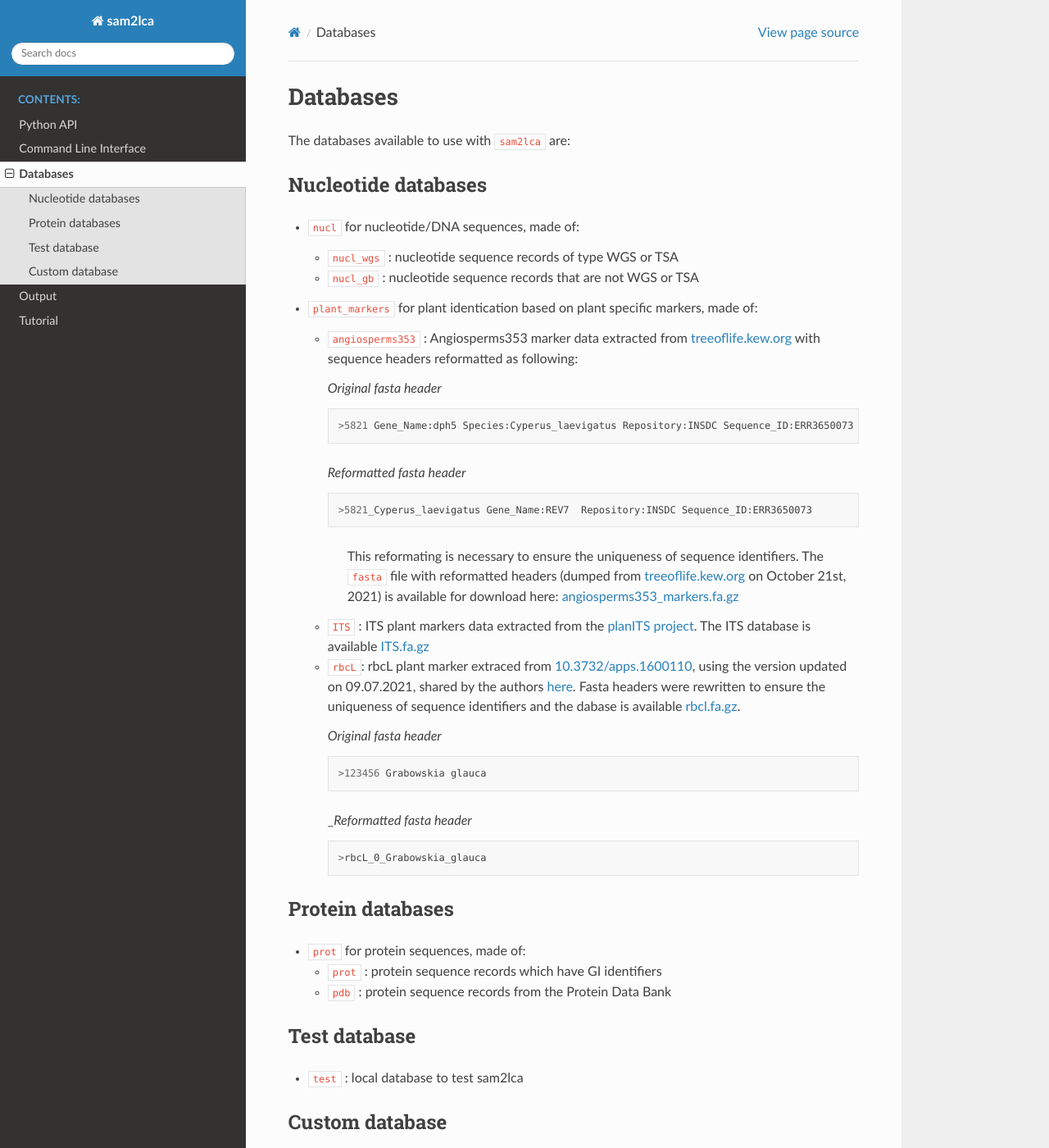
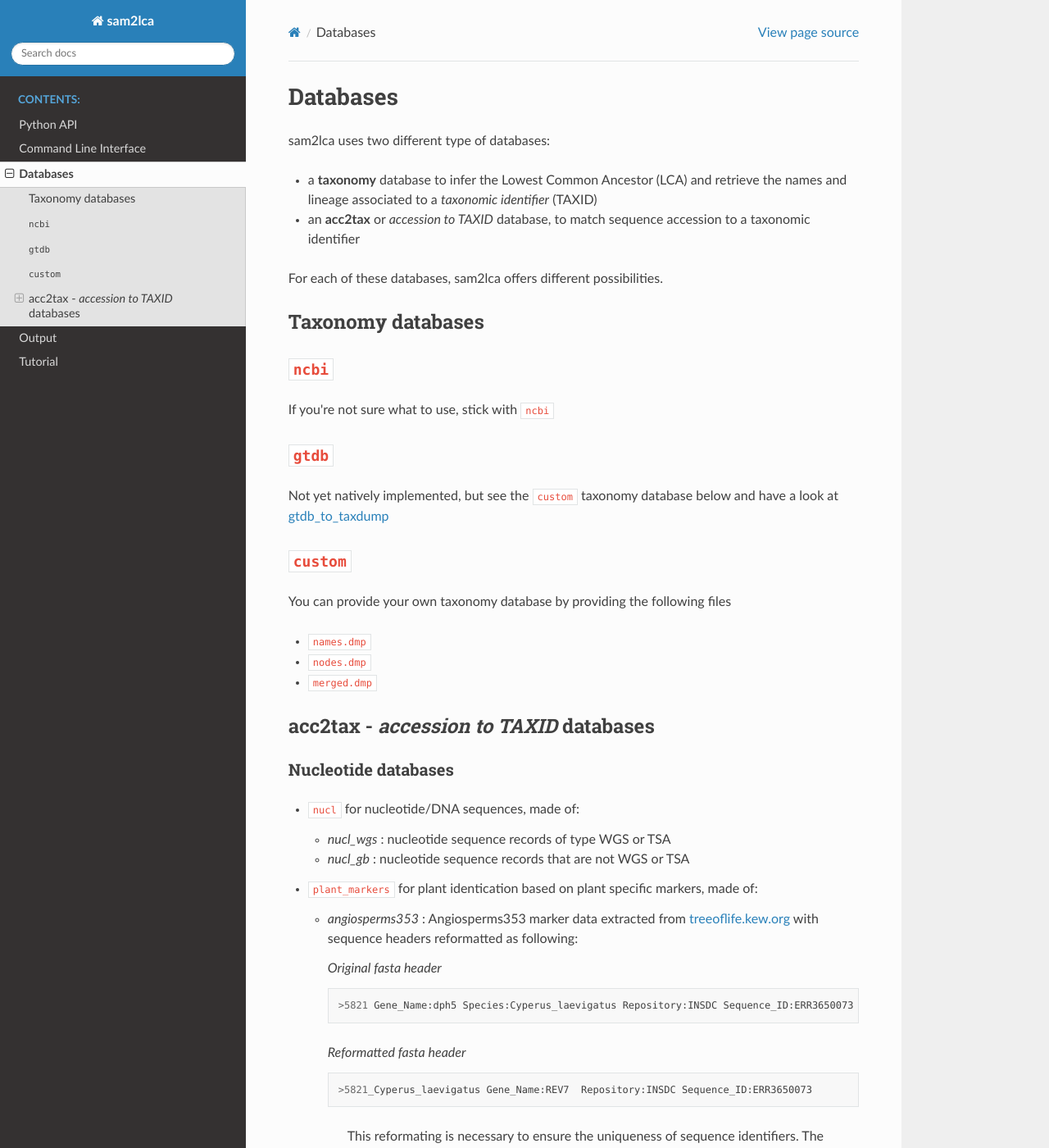
Before and after one commit to maxibor/sam2lca, a Sphinx documentation site: the page built from docs/source/databases.md, in a window 1280 px wide and 1400 px high. Shown: the whole window at 82% size. Built offline with Sphinx 7.4.7 and the Read the Docs theme 2.0.0, drawn with Linux system fonts in a browser that asks for light colours; some of the changed text lies outside the part shown.

Commit message:
tutorial and doc update

````diff
--- a/docs/source/databases.md
+++ b/docs/source/databases.md
@@ -1,22 +1,47 @@
 # Databases
 
-The databases available to use with `sam2lca` are:
+sam2lca uses two different type of databases:
 
-## Nucleotide databases
+- a **taxonomy** database to infer the Lowest Common Ancestor (LCA) and retrieve the names and lineage associated to a *taxonomic identifier* (TAXID)
+- an **acc2tax** or *accession to TAXID* database, to match sequence accession to a taxonomic identifier
+
+For each of these databases, sam2lca offers different possibilities.
+
+## Taxonomy databases
+
+## `ncbi`
+
+If you're not sure what to use, stick with `ncbi`
+
+## `gtdb`
+
+Not yet natively implemented, but see the `custom` taxonomy database below and have a look at [gtdb_to_taxdump](https://github.com/nick-youngblut/gtdb_to_taxdump)
+
+## `custom`
+
+You can provide your own taxonomy database by providing the following files
+
+- `names.dmp`
+- `nodes.dmp`
+- `merged.dmp`
+
+## acc2tax - *accession to TAXID* databases
+
+### Nucleotide databases
 
 - `nucl` for nucleotide/DNA sequences, made of:
-  - `nucl_wgs` : nucleotide sequence records of type WGS or TSA
-  - `nucl_gb` : nucleotide sequence records that are not WGS or TSA
+  - *nucl_wgs* : nucleotide sequence records of type WGS or TSA
+  - *nucl_gb* : nucleotide sequence records that are not WGS or TSA
 - `plant_markers` for plant identication based on plant specific markers, made of:
-  - `angiosperms353` : Angiosperms353 marker data extracted from [treeoflife.kew.org](https://treeoflife.kew.org/) with sequence headers reformatted as following:
+  - *angiosperms353* : Angiosperms353 marker data extracted from [treeoflife.kew.org](https://treeoflife.kew.org/) with sequence headers reformatted as following:
 
-    _Original fasta header_
+    *Original fasta header*
 
     ```
     >5821 Gene_Name:dph5 Species:Cyperus_laevigatus Repository:INSDC Sequence_ID:ERR3650073
     ```
 
-    _Reformatted fasta header_
+    *Reformatted fasta header*
 
     ```
     >5821_Cyperus_laevigatus Gene_Name:REV7  Repository:INSDC Sequence_ID:ERR3650073
@@ -24,38 +49,44 @@
 
     > This reformating is necessary to ensure the uniqueness of sequence identifiers. The `fasta` file with reformatted headers (dumped from [treeoflife.kew.org](https://treeoflife.kew.org/) on October 21st, 2021) is available for download here: [angiosperms353_markers.fa.gz](https://edmond.mpdl.mpg.de/api/access/datafile/101862)
 
-  - `ITS` : ITS plant markers data extracted from the [planITS project](https://github.com/apallavicini/PLANiTS). The ITS database is available [ITS.fa.gz](https://edmond.mpdl.mpg.de/api/access/datafile/101863)
+  - *ITS* : ITS plant markers data extracted from the [planITS project](https://github.com/apallavicini/PLANiTS). The ITS database is available [ITS.fa.gz](https://edmond.mpdl.mpg.de/api/access/datafile/101863)
 
-  - `rbcL`: rbcL plant marker extraced from [10.3732/apps.1600110](https://doi.org/10.3732/apps.1600110), using the version updated on 09.07.2021, shared by the authors [here](https://figshare.com/collections/rbcL_reference_library_July_2021/5504193).
+  - *rbcL*: rbcL plant marker extraced from [10.3732/apps.1600110](https://doi.org/10.3732/apps.1600110), using the version updated on 09.07.2021, shared by the authors [here](https://figshare.com/collections/rbcL_reference_library_July_2021/5504193).
     Fasta headers were rewritten to ensure the uniqueness of sequence identifiers and the dabase is available [rbcl.fa.gz](https://edmond.mpdl.mpg.de/api/access/datafile/101864).
 
-    _Original fasta header_
+    *Original fasta header*
 
     ```
     >123456 Grabowskia glauca
     ```
 
-    __Reformatted fasta header_
+    _*Reformatted fasta header*
 
     ```
     >rbcL_0_Grabowskia_glauca
     ```
 
-## Protein databases
+### Protein databases
 
 - `prot` for protein sequences, made of:
-  - `prot` : protein sequence records which have GI identifiers
-  - `pdb` : protein sequence records from the Protein Data Bank
+  - *prot* : protein sequence records which have GI identifiers
+  - *pdb* : protein sequence records from the Protein Data Bank
 
-## Test database
+### Test database
 
 - `test` : local database to test sam2lca
 
-## Custom database
+### Custom database
 
-With sam2lca, you can provide a custom database to map accession numbers to NCBI taxids (or any other type of taxonomic IDs, if you provide your own taxonomic tree in Newicks with the `--tree` flag).
+With sam2lca, you can provide a custom database to map accession numbers to TAXIDs.
 
-To do so, sam2lca can accept a [`JSON`](https://www.json.org/json-en.html) file, with the `-c/--map_config` flag.
+To do so, sam2lca can accept a [`JSON`](https://www.json.org/json-en.html) file, with the `--acc2tax_json` flag in the `sam2lca update-db` subcommand in combination with `--acc2tax custom`.
+
+For example:
+
+```bash
+sam2lca update-db --acc2tax custom --acc2tax_json acc2tax.json
+```
 
 This JSON file should be formatted as below:
 
@@ -77,4 +108,4 @@
 }
 ```
 
-An example `json` file  can be found here: [map_config.json](https://raw.githubusercontent.com/maxibor/sam2lca/master/docs/tutorial/data/map_config.json)
+An example `json` file  can be found here: [map_config.json](https://raw.githubusercontent.com/maxibor/sam2lca/master/docs/tutorial/data/acc2tax.json)
--- a/docs/tutorial/environment.yaml
+++ b/docs/tutorial/environment.yaml
@@ -6,6 +6,6 @@
 dependencies:
   - bowtie2=2.4.5
   - fastp=0.23.2
-  - sam2lca=0.3.3
+  - sam2lca=0.4.0
   - samtools=1.15
   - bamaligncleaner=0.2.2
--- a/environment.yml
+++ b/environment.yml
@@ -6,7 +6,6 @@
 dependencies:
   - alabaster=0.7.12
   - click=7.1.2
-  - ete3=3.1.2
   - nbsphinx=0.8.1
   - pandas=1.2.1
   - pandoc=2.11.4
@@ -29,3 +28,4 @@
   - sphinxcontrib-serializinghtml=1.1.4
   - tqdm=4.56.0
   - xopen=1.1
+  - taxopy=0.9.2
````
Also changed, not shown: README.md (+9 -2 lines), docs/source/output.md (+3 -4 lines), docs/source/tutorial.md (+9 -5 lines), docs/tutorial/data/acc2tax.json (renamed from docs/tutorial/data/map_config.json, +0 -10 lines), 5 other files.
